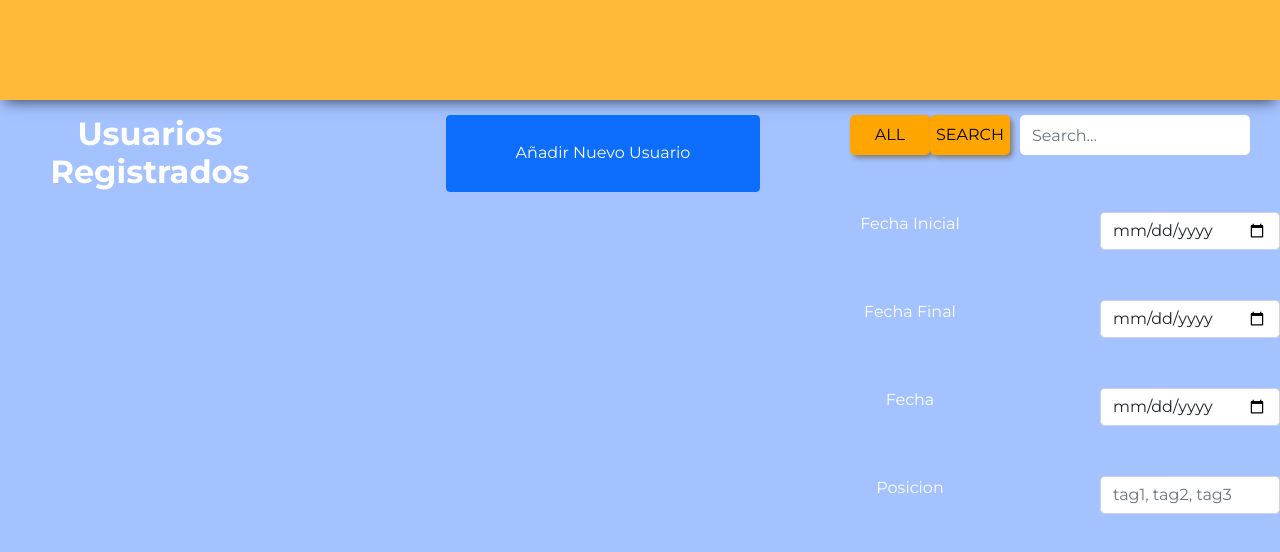
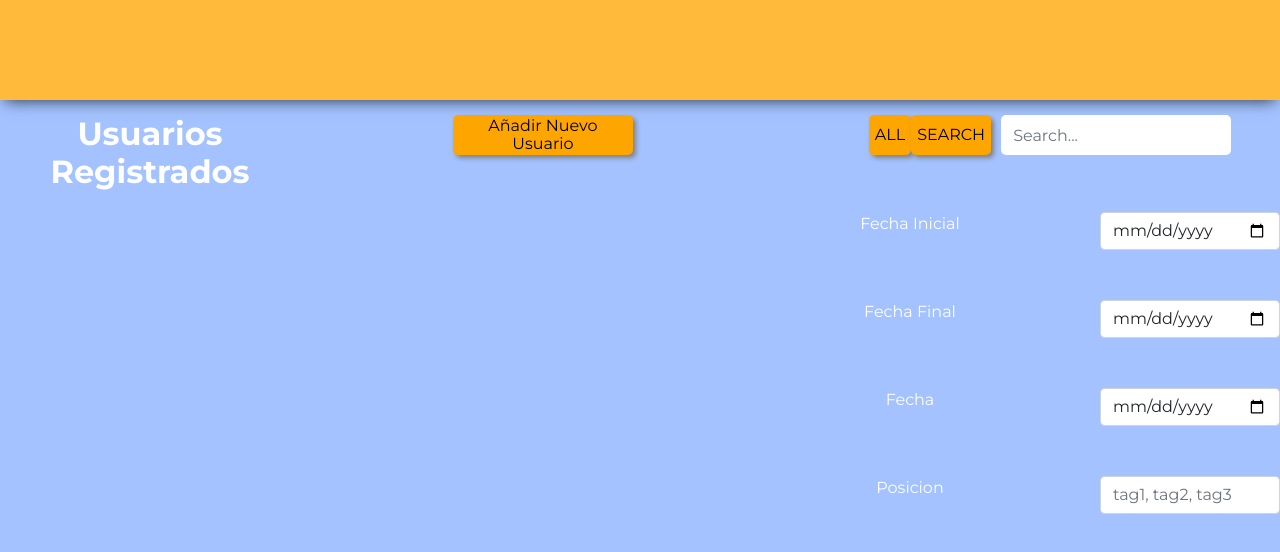
Before and after one commit to Eduardnol/Database-Front, a Vue app: page / in a window 1280 px wide. Shown: the top 552 px of the page. Built offline with nearby package versions, Linux system fonts and the light colour scheme.

Commit message:
Boton busqueda cambiado

```diff
--- a/src/components/add_user/AddUser.vue
+++ b/src/components/add_user/AddUser.vue
@@ -2,7 +2,7 @@
   <!-- Button trigger modal -->
   <button
     type="button"
-    class="btn btn-primary"
+    id="searchButton"
     data-bs-toggle="modal"
     data-bs-target="#staticBackdrop"
   >
--- a/src/components/all_users/Search.vue
+++ b/src/components/all_users/Search.vue
@@ -55,15 +55,7 @@ export default {
   border-radius: 5px;
 }
 
-#searchButton {
-  background-color: orange;
-  height: 40px;
-  width: 80px;
-  border-radius: 5px;
-  border: none;
-  transition: all 0.3s;
-  box-shadow: 3px 3px 5px gray;
-}
+
 #searchButton:active {
   color: white;
   background-color: darkorange;
--- a/src/css/index.css
+++ b/src/css/index.css
@@ -5,3 +5,12 @@
   --light_blue: #a3c2ff;
   --dark_orange: #bb7e10;
 }
+#searchButton {
+  background-color: orange;
+  height: 40px;
+  max-width: 180px;
+  border-radius: 5px;
+  border: none;
+  transition: all 0.3s;
+  box-shadow: 3px 3px 5px gray;
+}
```
